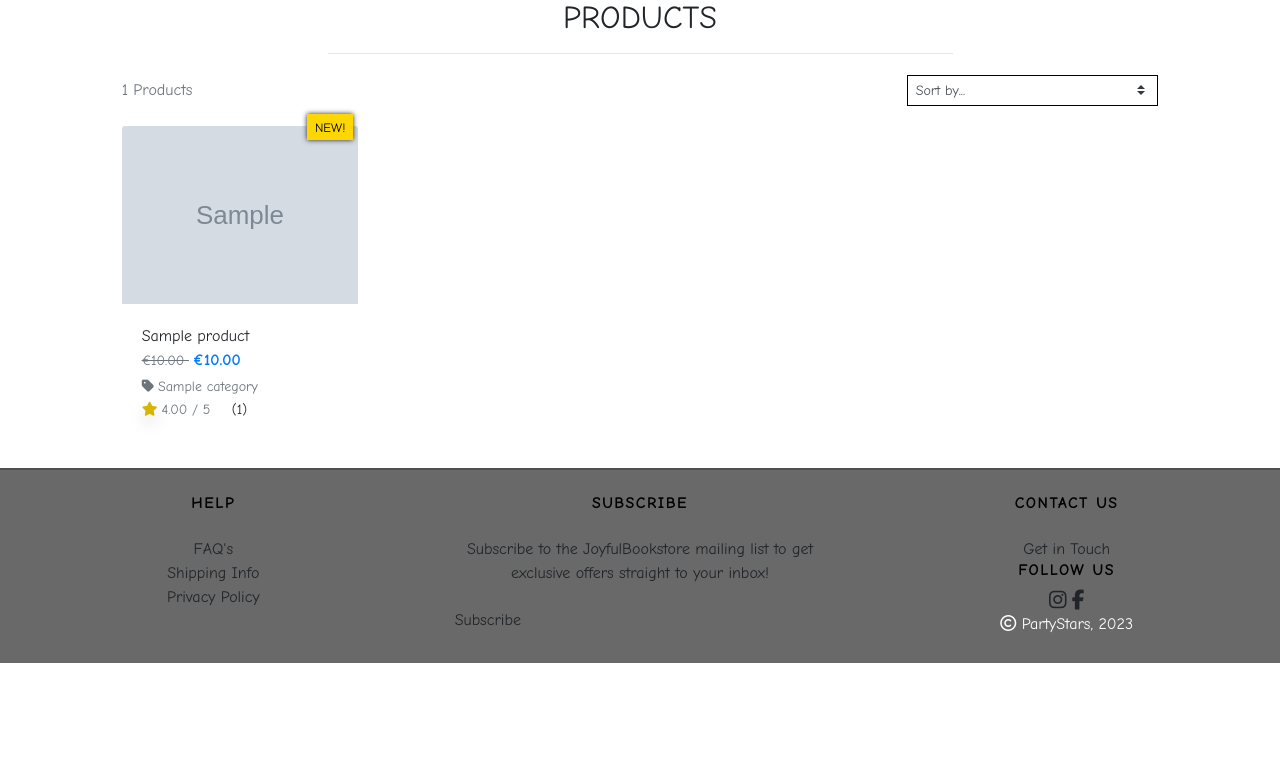
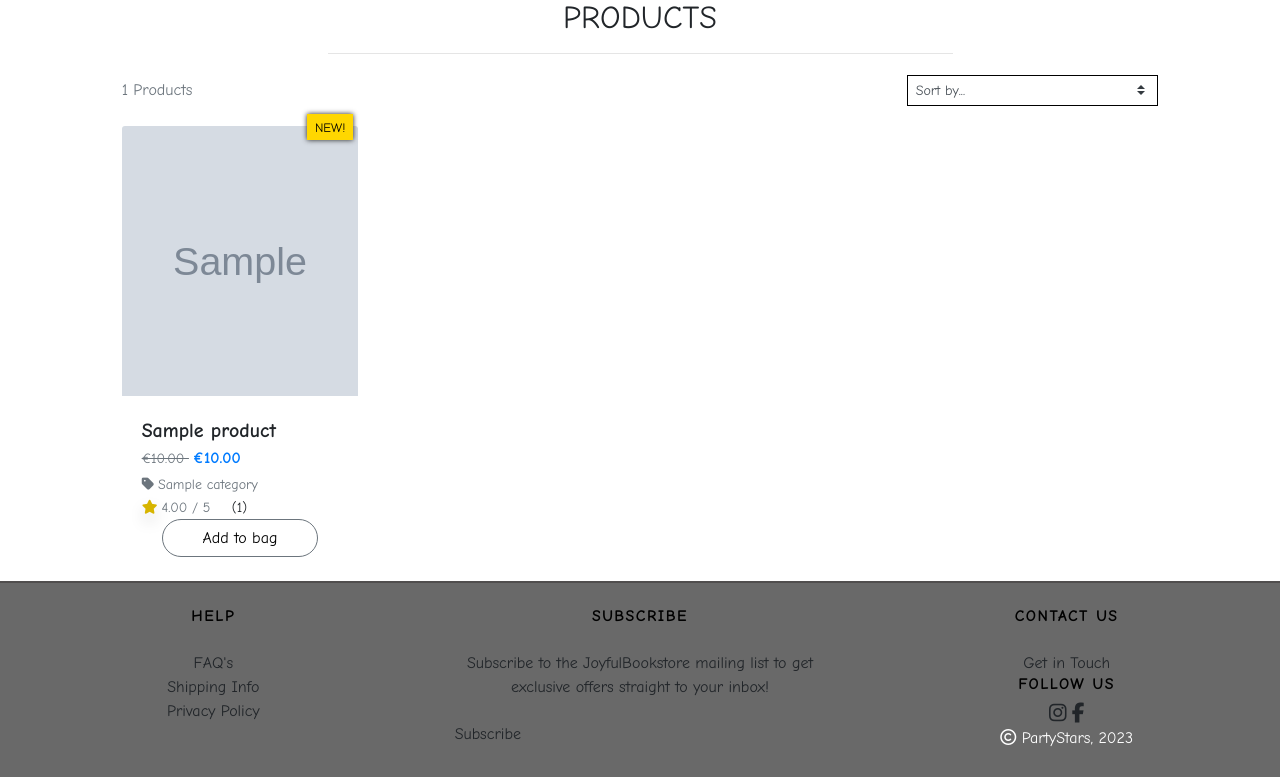
Before and after one commit to ionelaSabinaMacovei/PartyStars-PP5, a Django app: page /products/ in a window 1280 px wide. Shown: the part 137-914 px from the top of the page. Before the commit the page ends 800 px from the top, so only its background shows below. Run offline with Django 3.2, Linux system fonts and the light colour scheme; tables that the repository leaves empty hold one stand-in row (values such as "Sample post"); grey boxes marked "Sample" are stand-in pictures; some libraries are stand-ins or nearby versions.

Commit message:
Adde stiling to the product page and product detail page

```diff
--- a/products/static/products/css/products.css
+++ b/products/static/products/css/products.css
@@ -1,3 +1,21 @@
+.product-img{
+    height: 270px;
+    width: 250px;
+}
+
+.product-details-img{
+    max-width: 500px;
+    max-height: 550px;
+}
+
+.wishlist-icon{
+    color:red
+}
+
+.wishlist-icon:hover{
+    color:black
+}
+
 .fa-star,
 .fa-star-half,
 .fa-star-half-o{
--- a/products/templates/products/products.html
+++ b/products/templates/products/products.html
@@ -70,16 +70,16 @@
                                 {% endif %}
 
                                 {% if product.image %}
-                                <a href="{% url 'product_detail' product.id %}">
-                                    <img class="card-img-top img-fluid" src="{{ product.image.url }}" alt="{{ product.name }}">
+                                <a href="{% url 'product_detail' product.id %}" class="text-center">
+                                    <img class="card-img-top img-fluid product-img" src="{{ product.image.url }}" alt="{{ product.name }}">
                                 </a>
                                 {% else %}
                                 <a href="{% url 'product_detail' product.id %}">
-                                    <img class="card-img-top img-fluid" src="{{ MEDIA_URL }}noimage.png" alt="{{ product.name }}">
+                                    <img class="card-img-top img-fluid product-img" src="{{ MEDIA_URL }}noimage.png" alt="{{ product.name }}">
                                 </a>
                                 {% endif %}
                                 <div class="card-body pb-0">
-                                    <p class="mb-0">{{ product.name }}</p>
+                                    <p class="mb-0 lead font-weight-bold">{{ product.name }}</p>
                                 </div>
                                 <div class="card-footer bg-white pt-0 border-0 text-left">
                                     <div class="row">
@@ -103,7 +103,7 @@
                                             {% if product.rating %}
                                                 <small class="text-muted"><i class="fas fa-star mr-1"></i>{{ product.rating }} / 5</small>
                                             {% else %}
-                                                <small class="text-muted">No Rating</small>
+                                                <small class="text-muted">No Rating |</small>
                                             {% endif %}
                                             {% if product.review_count > 0 %}
                                             <p class="ml-3 small d-inline">({{ product.review_count}})</p>
@@ -112,12 +112,25 @@
                                             {% endif %}
                                             {% if request.user.is_superuser %}
                                             <small class="ml-3">
-                                                <a href="{% url 'edit_product' product.id %}">Edit</a> |
+                                                <a href="{% url 'edit_product' product.id %}" class="text-success btn btn-small border-0 text-uppercase">Edit</a> |
                                                 <button class="bg-light btn-sm p-0 logo-font text-danger border-0 "
                                                     data-toggle="modal" data-target="#product-modal-{{product.id}}">Delete</button>
                                             </small>
                                             {% include 'products/includes/delete_product_modal.html' %}
                                             {% endif %}
+                                            <div class="card-footer bg-white pt-0 border-0 text-left">
+                                                <div class="row">
+                                                    <div class="col">
+                                                        <form class="form" action="{% url 'add_to_bag' product.id %}" method="POST">
+                                                            {% csrf_token %}
+                                                            <input type="hidden" name="redirect_url" value="{{ request.path }}">
+                                                            <button type="submit" class=" btn border-secondary
+                                                                rounded-pill btn-style w-100   btn-outline-black text-white" name="quantity" value="1">Add to bag</button>
+                                                        </form>
+
+                                                    </div>
+                                                </div>
+                                            </div>
                                         </div>
                                     </div>
                                 </div>
```
Also changed, not shown: products/templates/products/product_detail.html (+29 -26 lines).
